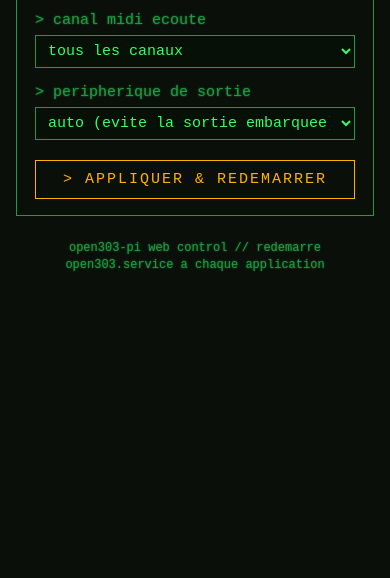
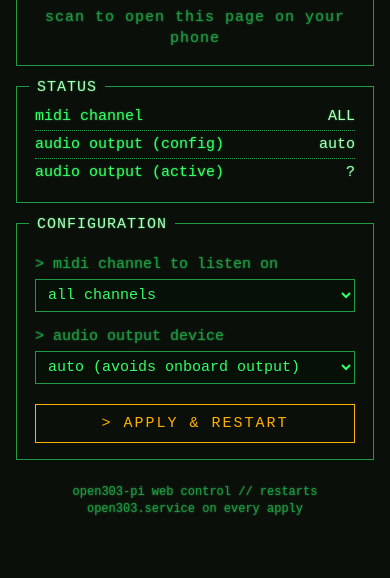
Before and after one commit to sebastien17/open303-pi, a Flask app: page / in a window 390 px wide. Shown: the part 274-852 px from the top of the page. Before the commit the page ends 546 px from the top, so only its background shows below. Run offline with Flask 3, Linux system fonts and the light colour scheme.

Commit message:
Switch web UI to English, add mobile-access QR code, drop blinking cursor
New /qr.png route (server-side, python3-qrcode) renders a QR code for
request.url_root -- the actual host:port the client used, so it stays
correct if the Pi's LAN IP changes between boots. Displayed on the
page itself so someone at the Pi's screen can scan it to open the
control panel on their phone.

All user-facing text (labels, status rows, button, error messages)
translated to English. Removed the blinking cursor span/animation
next to the subtitle.

Adds python3-qrcode as a new dependency (README, install-web.sh check).

```diff
--- a/web/app.py
+++ b/web/app.py
@@ -8,10 +8,12 @@ et systemd/open303-web.sudoers). Aucun etat partage avec le thread audio
 temps reel.
 """
 
+import io
 import re
 import subprocess
 
-from flask import Flask, abort, redirect, render_template, request, url_for
+import qrcode
+from flask import Flask, abort, redirect, render_template, request, send_file, url_for
 
 DEFAULT_FILE = "/etc/default/open303"
 BINARY = "/usr/local/bin/open303_pi_host"
@@ -103,22 +105,35 @@ def index():
     )
 
 
+@app.route("/qr.png")
+def qr_png():
+    """QR code pointant vers l'URL reellement utilisee pour acceder a la
+    page (request.url_root reprend le Host: envoye par le client, donc
+    l'IP/port effectivement joignables sur le reseau local) -- genere a la
+    volee, pas de cache, l'IP du Pi pouvant changer entre deux boots."""
+    img = qrcode.make(request.url_root, border=2)
+    buf = io.BytesIO()
+    img.save(buf, format="PNG")
+    buf.seek(0)
+    return send_file(buf, mimetype="image/png")
+
+
 @app.route("/apply", methods=["POST"])
 def apply():
     channel_raw = request.form.get("channel", "all")
     audio_device = request.form.get("audio_device", "").strip()
 
     if not AUDIO_DEVICE_RE.match(audio_device):
-        abort(400, "Nom de peripherique invalide.")
+        abort(400, "Invalid device name.")
 
     extra_args = ""
     if channel_raw != "all":
         try:
             channel = int(channel_raw)
         except ValueError:
-            abort(400, "Canal MIDI invalide.")
+            abort(400, "Invalid MIDI channel.")
         if not 0 <= channel <= 15:
-            abort(400, "Canal MIDI invalide (0-15 attendu).")
+            abort(400, "Invalid MIDI channel (expected 0-15).")
         extra_args += f"--channel {channel} "
     if audio_device:
         extra_args += f'--audio-device "{audio_device}" '
--- a/web/templates/index.html
+++ b/web/templates/index.html
@@ -1,5 +1,5 @@
 <!doctype html>
-<html lang="fr">
+<html lang="en">
 <head>
 <meta charset="utf-8">
 <meta name="viewport" content="width=device-width, initial-scale=1">
@@ -100,15 +100,21 @@
     cursor: pointer;
   }
   button:hover { background: var(--amber); color: #1a1200; }
-  .cursor {
-    display: inline-block;
-    width: 9px;
-    height: 1em;
-    background: var(--fg);
-    vertical-align: text-bottom;
-    animation: blink 1s steps(1) infinite;
+  .qr-box {
+    text-align: center;
   }
-  @keyframes blink { 50% { opacity: 0; } }
+  .qr-box img {
+    background: #fff;
+    padding: 8px;
+    width: 140px;
+    height: 140px;
+    display: block;
+    margin: 0 auto 8px;
+  }
+  .qr-box .caption {
+    color: var(--fg-dim);
+    letter-spacing: 1px;
+  }
   .footer {
     text-align: center;
     color: var(--fg-dim);
@@ -120,35 +126,40 @@
 <body>
   <div class="crt">
     <div class="banner">OPEN303-PI</div>
-    <div class="subtitle">:: PANNEAU DE CONTROLE ::<span class="cursor"></span></div>
+    <div class="subtitle">:: CONTROL PANEL ::</div>
 
-    <div class="box" data-title="ETAT ACTUEL">
-      <div class="row"><span>canal midi</span><span class="val">{{ "TOUS" if channel is none else channel }}</span></div>
-      <div class="row"><span>sortie audio (config)</span><span class="val">{{ audio_device if audio_device else "auto" }}</span></div>
-      <div class="row"><span>sortie audio (active)</span><span class="val">{{ active_device if active_device else "?" }}</span></div>
+    <div class="box qr-box" data-title="MOBILE ACCESS">
+      <img src="{{ url_for('qr_png') }}" alt="Access QR code">
+      <div class="caption">scan to open this page on your phone</div>
+    </div>
+
+    <div class="box" data-title="STATUS">
+      <div class="row"><span>midi channel</span><span class="val">{{ "ALL" if channel is none else channel }}</span></div>
+      <div class="row"><span>audio output (config)</span><span class="val">{{ audio_device if audio_device else "auto" }}</span></div>
+      <div class="row"><span>audio output (active)</span><span class="val">{{ active_device if active_device else "?" }}</span></div>
     </div>
 
     <form class="box" data-title="CONFIGURATION" method="post" action="{{ url_for('apply') }}">
-      <label for="channel">canal midi ecoute</label>
+      <label for="channel">midi channel to listen on</label>
       <select name="channel" id="channel">
-        <option value="all" {{ "selected" if channel is none }}>tous les canaux</option>
+        <option value="all" {{ "selected" if channel is none }}>all channels</option>
         {% for n in range(16) %}
-        <option value="{{ n }}" {{ "selected" if channel == n }}>canal {{ n }}</option>
+        <option value="{{ n }}" {{ "selected" if channel == n }}>channel {{ n }}</option>
         {% endfor %}
       </select>
 
-      <label for="audio_device">peripherique de sortie</label>
+      <label for="audio_device">audio output device</label>
       <select name="audio_device" id="audio_device">
-        <option value="" {{ "selected" if not audio_device }}>auto (evite la sortie embarquee)</option>
+        <option value="" {{ "selected" if not audio_device }}>auto (avoids onboard output)</option>
         {% for d in devices %}
         <option value="{{ d }}" {{ "selected" if d == audio_device }}>{{ d }}</option>
         {% endfor %}
       </select>
 
-      <button type="submit">&gt; APPLIQUER &amp; REDEMARRER</button>
+      <button type="submit">&gt; APPLY &amp; RESTART</button>
     </form>
 
-    <div class="footer">open303-pi web control // redemarre open303.service a chaque application</div>
+    <div class="footer">open303-pi web control // restarts open303.service on every apply</div>
   </div>
 </body>
 </html>
```
Also changed, not shown: README.md, 1 other file.
